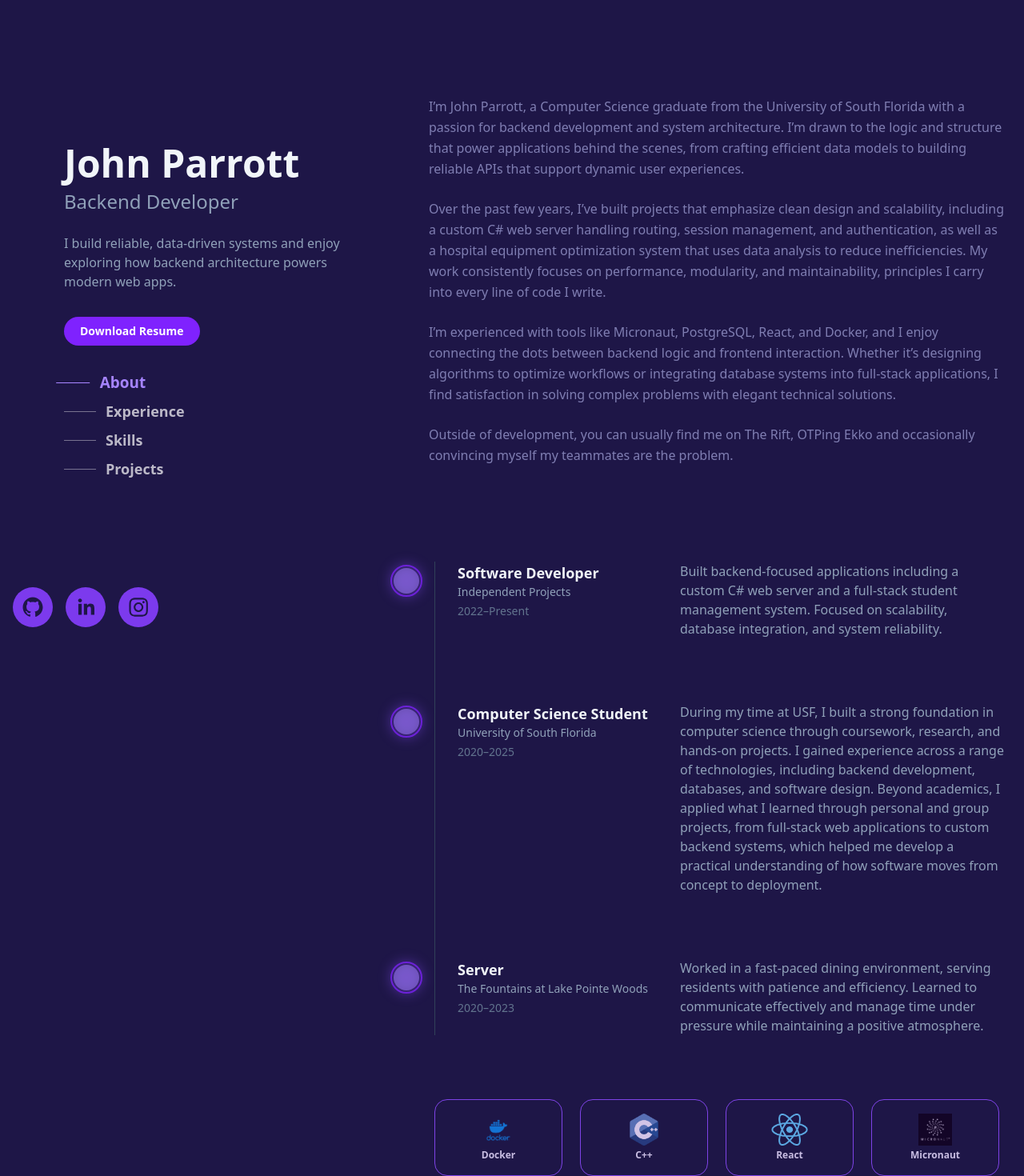
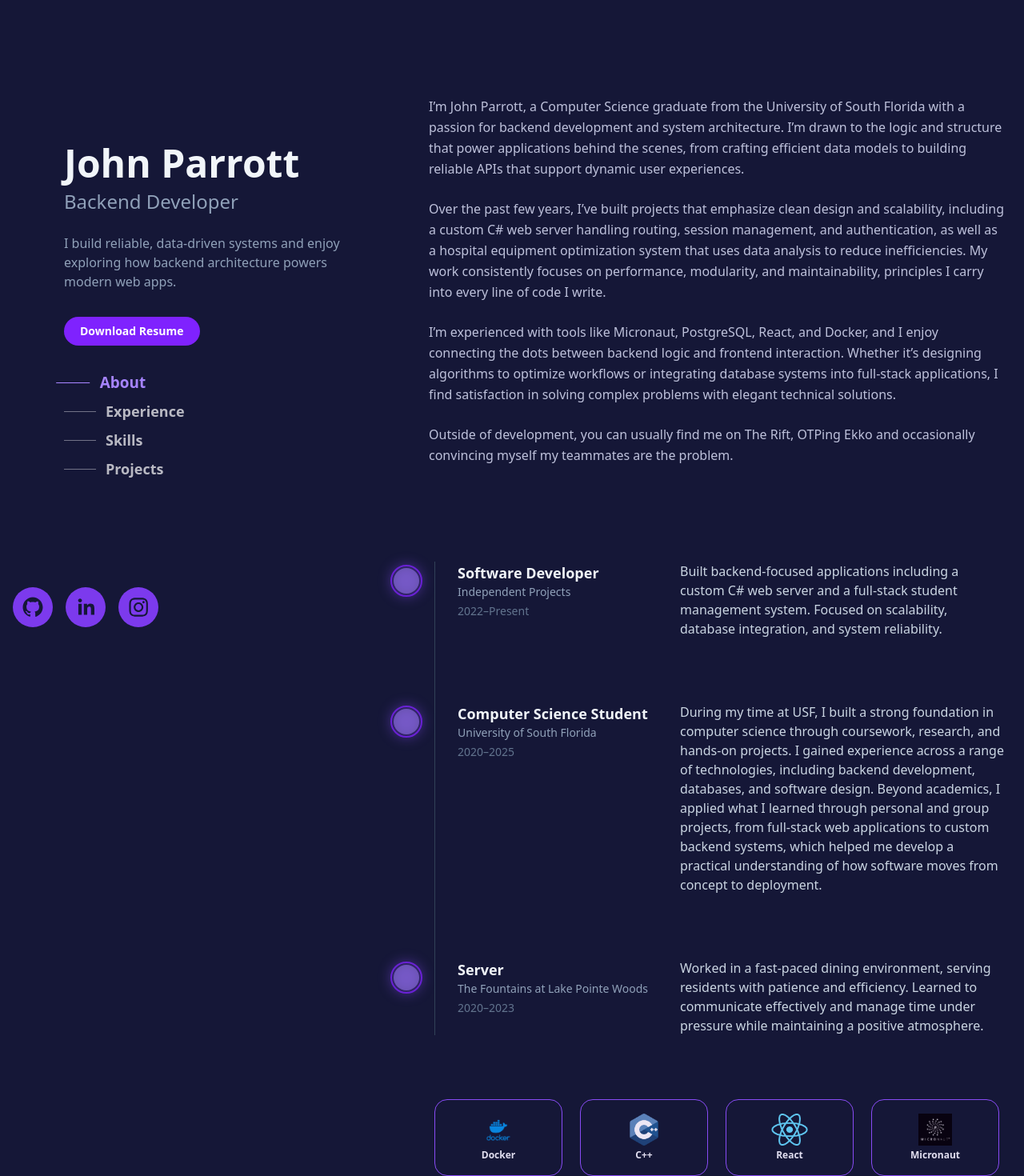
Before and after one commit to Docoppolis/Portfolio, a React (Vite) app: page / in a window 1280 px wide. Shown: the top 1470 px of the page at 80% size. Built offline with nearby package versions, Linux system fonts and the light colour scheme.

Commit message:
Adjusted background & font color (maybe final)
Adjusted background tint opacity to make slightly darker and made font slightly brighter to improve readability

Probably gonna adjust again...

```diff
--- a/src/App.jsx
+++ b/src/App.jsx
@@ -38,7 +38,7 @@ export default function App() {
   return (
     <div className="relative min-h-screen bg-slate-900 text-slate-100 flex flex-col lg:flex-row">
       {/* Background overlay */}
-      <div className="absolute inset-0 bg-violet-900 opacity-[0.25] pointer-events-none" />
+      <div className="absolute inset-0 bg-violet-900 opacity-[0.10] pointer-events-none" />
 
       {/* Left column */}
       <div className="lg:w-[40%] w-full lg:sticky top-0 h-auto lg:h-screen flex items-center justify-center lg:pb-20">
--- a/src/components/About.jsx
+++ b/src/components/About.jsx
@@ -2,25 +2,25 @@ export default function Hero() {
     return (
         <>
             <div className="lg:hidden text-white/70 text-lg font-semibold text-center mb-8"> About</div>
-            <p className="text-slate-400 leading-relaxed mb-6">
+            <p className="text-slate-300 leading-relaxed mb-6">
                 I’m John Parrott, a Computer Science graduate from the University of South Florida
                 with a passion for backend development and system architecture. I’m drawn to the logic
                 and structure that power applications behind the scenes, from crafting efficient data
                 models to building reliable APIs that support dynamic user experiences.
             </p>
-            <p className="text-slate-400 leading-relaxed mb-6">
+            <p className="text-slate-300 leading-relaxed mb-6">
                 Over the past few years, I’ve built projects that emphasize clean design and scalability,
                 including a custom C# web server handling routing, session management, and authentication,
                 as well as a hospital equipment optimization system that uses data analysis to reduce inefficiencies.
                 My work consistently focuses on performance, modularity, and maintainability, principles I carry into every line of code I write.
             </p>
-            <p className="text-slate-400 leading-relaxed mb-6">
+            <p className="text-slate-300 leading-relaxed mb-6">
                 I’m experienced with tools like Micronaut, PostgreSQL, React, and Docker, and I enjoy connecting the
                 dots between backend logic and frontend interaction. Whether it’s designing algorithms to
                 optimize workflows or integrating database systems into full-stack applications, I find
                 satisfaction in solving complex problems with elegant technical solutions.
             </p>
-            <p className="text-slate-400 leading-relaxed mb-30">
+            <p className="text-slate-300 leading-relaxed mb-30">
                 Outside of development, you can usually find me on The Rift, OTPing Ekko and
                 occasionally convincing myself my teammates are the problem.
             </p>
--- a/src/components/Experience.jsx
+++ b/src/components/Experience.jsx
@@ -91,7 +91,7 @@ export default function Experience({ lenisRef }) {
 
           {/* RIGHT SIDE */}
           <div>
-            <p className="text-slate-400">
+            <p className="text-slate-300">
               Built backend-focused applications including a custom C# web server and
               a full-stack student management system. Focused on scalability, database
               integration, and system reliability.
@@ -119,7 +119,7 @@ export default function Experience({ lenisRef }) {
 
           {/* RIGHT SIDE */}
           <div>
-            <p className="text-slate-400">
+            <p className="text-slate-300">
               During my time at USF, I built a strong foundation in computer science through coursework,
               research, and hands-on projects. I gained experience across a range of technologies,
               including backend development, databases, and software design. Beyond academics, I applied what
@@ -149,7 +149,7 @@ export default function Experience({ lenisRef }) {
 
           {/* RIGHT SIDE */}
           <div>
-            <p className="text-slate-400">
+            <p className="text-slate-300">
               Worked in a fast-paced dining environment, serving residents with patience
               and efficiency. Learned to communicate effectively and manage time under
               pressure while maintaining a positive atmosphere.
```
